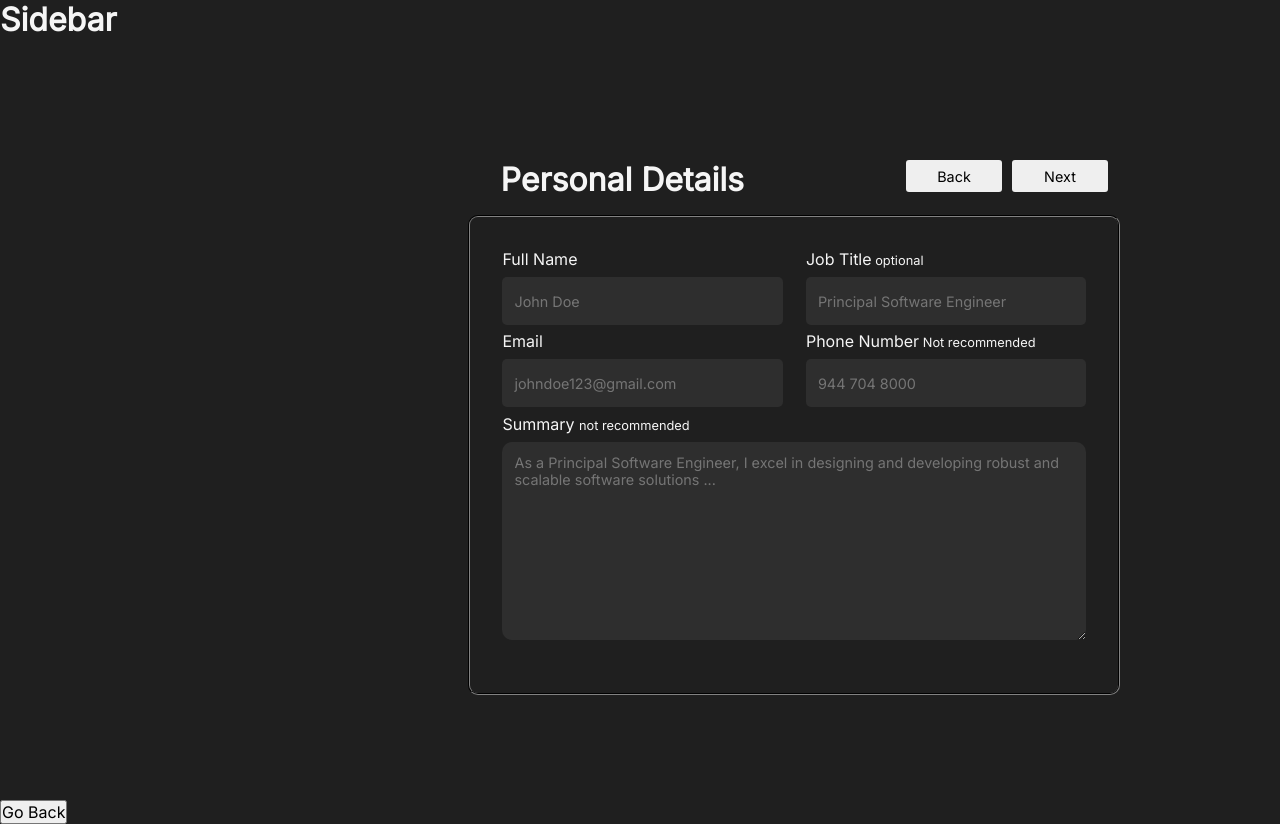
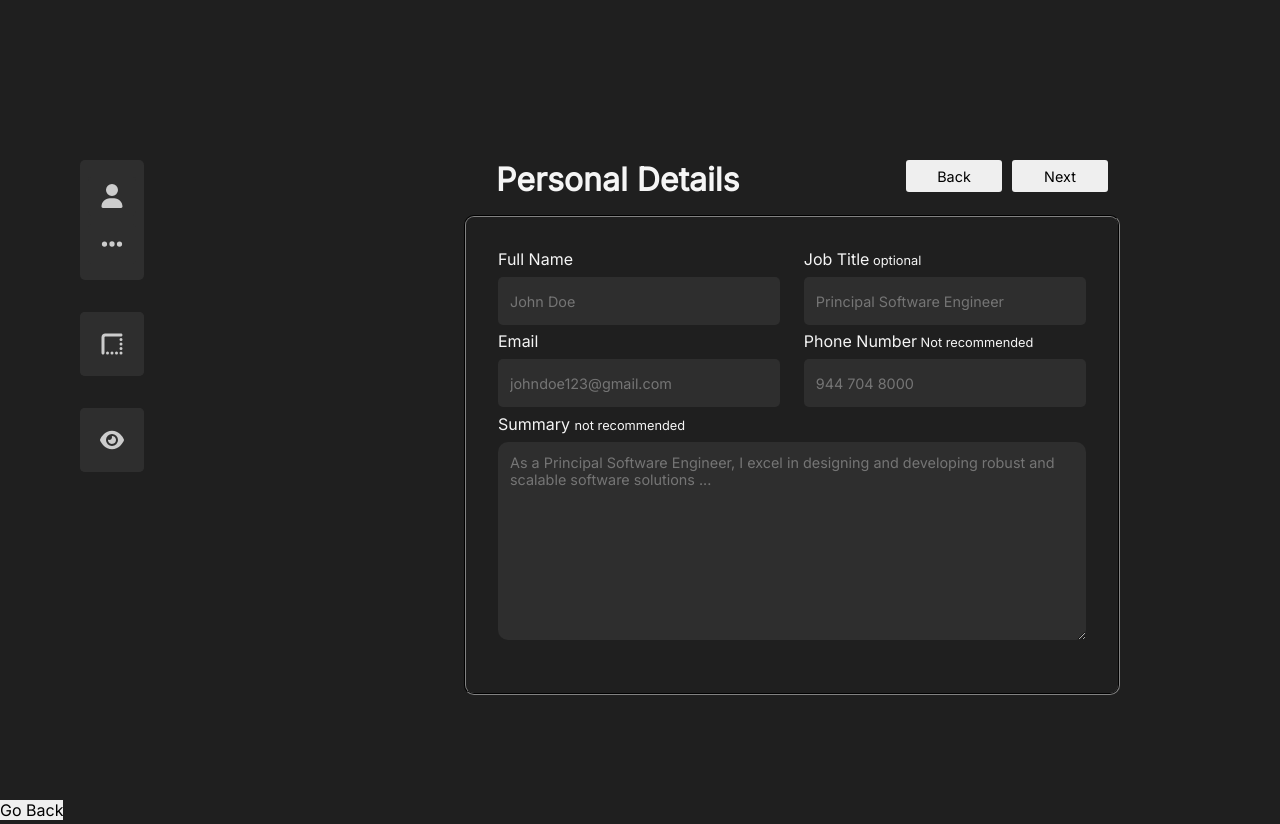
Before and after one commit to dekateshantanu015/resume-builder, a React (Vite) app: page / in a window 1280 px wide. Both pictures are taken after a click on the button "Get Started!". Built offline with nearby package versions, Linux system fonts and the light colour scheme.

Commit message:
Added Sidebar and its styling
-created Sidebar
-added its styling
-added fa6 icons

```diff
--- a/package.json
+++ b/package.json
@@ -12,7 +12,8 @@
   "dependencies": {
     "@fontsource/inter": "^5.0.19",
     "react": "^18.3.1",
-    "react-dom": "^18.3.1"
+    "react-dom": "^18.3.1",
+    "react-icons": "^5.2.1"
   },
   "devDependencies": {
     "@types/react": "^18.3.3",
--- a/src/App.css
+++ b/src/App.css
@@ -41,3 +41,9 @@ h3 {
   font-weight: 700;
   font-size: 2rem;
 }
+
+button {
+  appearance: none;
+  border: none;
+  cursor: pointer;
+}
--- a/src/components/IntroPage.css
+++ b/src/components/IntroPage.css
@@ -32,8 +32,6 @@
 }
 
 .get-started-btn {
-  appearance: none;
-  border: none;
   background-color: var(--color-text);
   color: var(--color-bg);
   height: 2.5rem;
--- a/src/components/MainPage.css
+++ b/src/components/MainPage.css
@@ -6,14 +6,17 @@
 
 .sidebar {
   flex-shrink: 1;
-  width: 5%;
+  display: flex;
+  flex-direction: column;
+  gap: 2rem;
+  padding: 10rem 10rem 2rem 5rem;
 }
 
 .form-container {
   flex: 1 1 auto;
   /* padding: 10rem 10rem 10rem 25rem; */
   padding: 10rem;
-  padding-left: 20rem;
+  padding-left: 8rem;
 }
 
 .form-container h3 {
@@ -62,8 +65,6 @@
 }
 
 .next-btn-div button {
-  appearance: none;
-  border: none;
   border-radius: 3px;
   width: 6rem;
   height: 2rem;
--- /dev/null
+++ b/src/components/SideBar.css
@@ -0,0 +1,68 @@
+.sidebar > div {
+  width: 4rem;
+  min-height: 4rem;
+  border-radius: 5px;
+  background-color: var(--input-bg);
+}
+
+.sidebar button {
+  color: #cccccc;
+  height: 100%;
+  width: 100%;
+  background-color: var(--input-bg);
+  border-radius: 5px;
+  display: flex;
+  justify-content: center;
+  align-items: center;
+}
+
+.sidebar button:hover {
+  filter: brightness(0.85);
+}
+
+div.layout-div {
+  display: flex;
+  flex-direction: column;
+  gap: 0.5rem;
+  padding: 1rem 0.5rem;
+}
+
+.layout-div > div {
+  height: 2.5rem;
+}
+
+.layout-btn {
+  color: #cccccc;
+  height: 100%;
+  width: 100%;
+  background-color: var(--input-bg);
+  border-radius: 3px;
+  display: flex;
+  justify-content: center;
+  align-items: center;
+  cursor: pointer;
+}
+
+.sidebar svg {
+  height: 1.5rem;
+  width: 1.5rem;
+}
+
+button.layout-opt-btn {
+  height: 2.5rem;
+  border-radius: 3px;
+  color: #cccccc;
+  background-color: var(--input-bg);
+  display: flex;
+  justify-content: center;
+}
+
+.dual-icon-1 {
+  position: relative;
+  left: 0.3rem;
+}
+
+.dual-icon-2 {
+  position: relative;
+  right: 0.3rem;
+}
--- a/src/components/SideBar.jsx
+++ b/src/components/SideBar.jsx
@@ -1,9 +1,37 @@
 import React from "react";
+import {
+  FaUser,
+  FaEllipsis,
+  FaCircle,
+  FaEye,
+  FaBorderTopLeft,
+} from "react-icons/fa6";
+import "./SideBar.css";
 
 function SideBar() {
   return (
-    <div>
-      <h3>Sidebar</h3>
+    <div className="sidebar">
+      <div className="layout-div">
+        <div className="layout-btn-div">
+          <button type="button" className="layout-btn">
+            <FaUser />
+          </button>
+        </div>
+        <button type="button" className="layout-opt-btn">
+          <FaEllipsis />
+        </button>
+      </div>
+
+      <div className="mode-btn-div">
+        <button type="button" className="mode-btn">
+          <FaBorderTopLeft></FaBorderTopLeft>
+        </button>
+      </div>
+      <div className="prev-btn-div">
+        <button type="button" className="prev-btn">
+          <FaEye></FaEye>
+        </button>
+      </div>
     </div>
   );
 }
```
Also changed, not shown: 1 other file (tests, documents, lock files or other folders).
